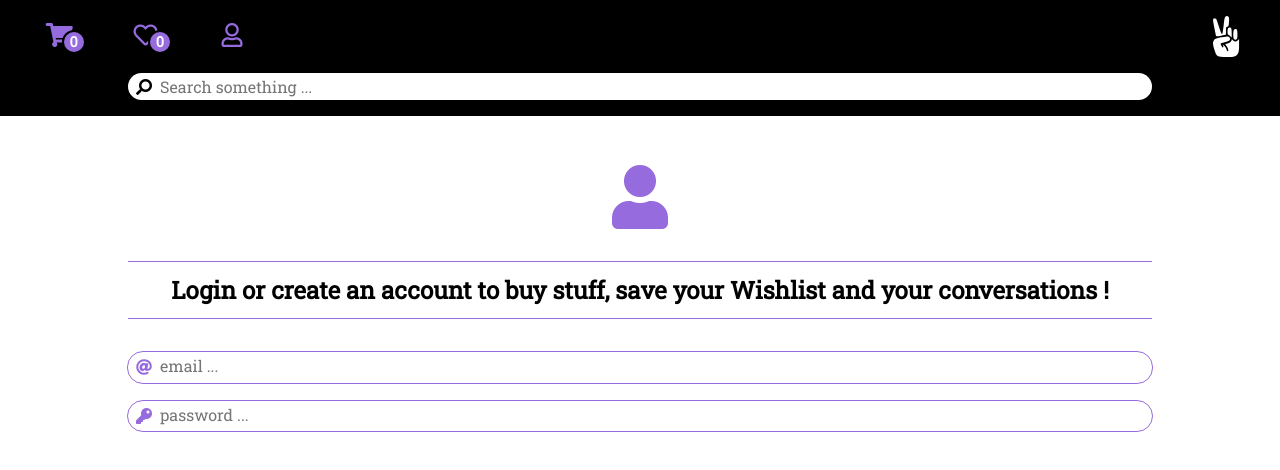
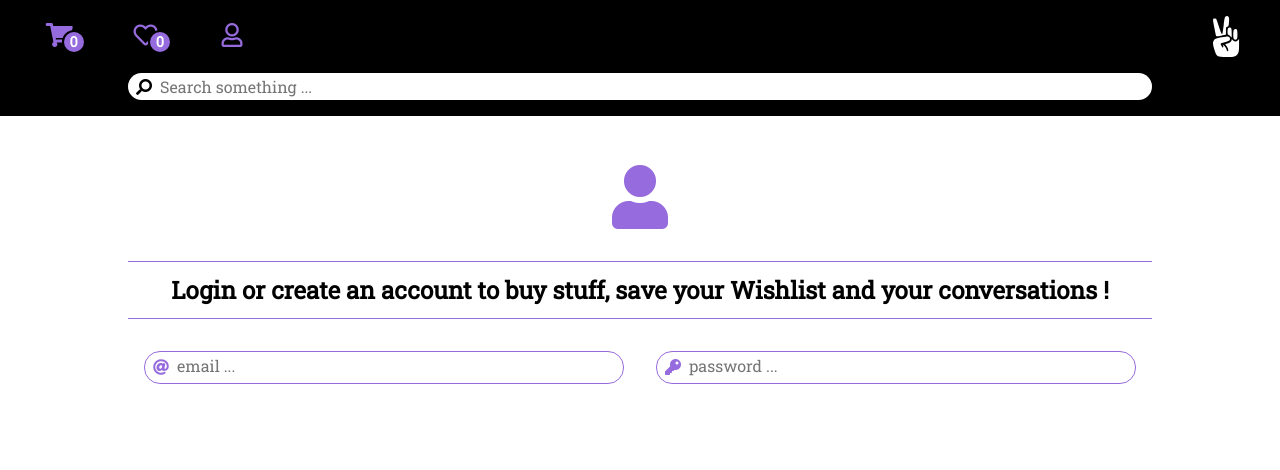
Before and after one commit to shd8/the-right-way, a Vue app in the folder e-commerce/frontend/: page /profile in a window 1280 px wide. Shown: the top 470 px of the page. Built offline with nearby package versions, Linux system fonts and the light colour scheme.

Commit message:
Create responsive login form

```diff
--- a/e-commerce/frontend/src/components/Login.vue
+++ b/e-commerce/frontend/src/components/Login.vue
@@ -7,6 +7,7 @@
         </h2>
         <hr class="hrItem">
 
+        <form action="" class="credentials">
             <div class='email custom-input'>
                 <i class="fas fa-at"></i>
                 <input type="text" placeholder="email ..."/>
@@ -16,6 +17,7 @@
                 <i class="fas fa-key"></i>
                 <input type="password" placeholder="password ..."/>
             </div>
+        </form>
 
      </div>
 </template>
@@ -67,4 +69,25 @@ export default defineComponent({
     margin-top: 2em;
 }
 
+.credentials {
+    width: 100%;
+    display: flex;
+    flex-direction: column;
+}
+
+@media (min-width: 800px) {
+    .credentials {
+        flex-direction: row;
+        width: 80%;
+    }
+
+    .password {
+        margin-top: 2em;
+    }
+
+    .custom-input {
+        margin: 2em 1em;
+    }
+}
+
 </style>
--- a/e-commerce/frontend/src/styles/_mixins.scss
+++ b/e-commerce/frontend/src/styles/_mixins.scss
@@ -31,6 +31,7 @@
     padding-bottom: 0.5em;
     font-size: 2em;
     text-align: center;
+    width: 80%;
 }
 
 .custom-input {
```
Lines whose indentation alone changed are shown as unchanged.
